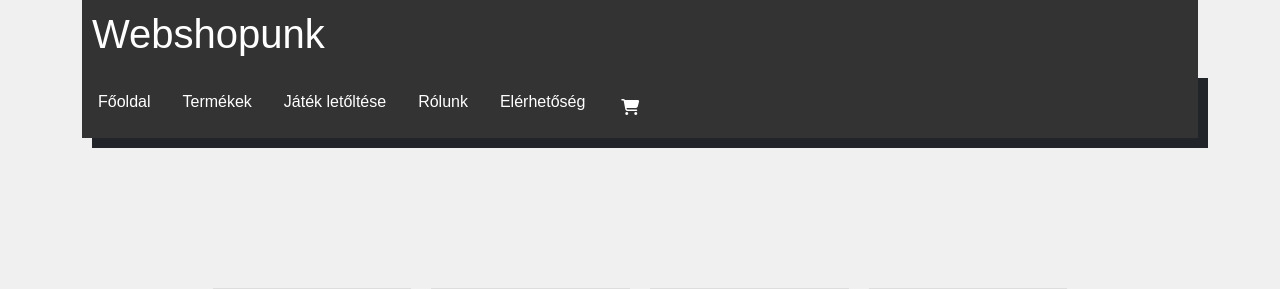
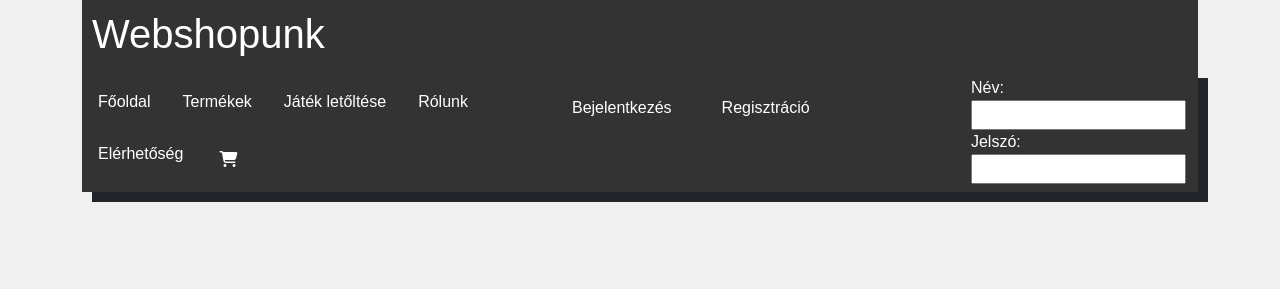
Before and after one commit to szpatrik0528/FinalProject, a PHP site: page /main.html in a window 1280 px wide. Shown: the top 289 px of the page. Run offline with PHP 8.4, Linux system fonts and the light colour scheme; some libraries are stand-ins or nearby versions.

Commit message:
regisztralas tema

```diff
--- a/main.css
+++ b/main.css
@@ -182,3 +182,29 @@ button {
 #back-button{
     background-color: #fff;
 }
+label {
+    color: white;
+}
+form{
+float: right;
+}
+
+.navbar button:hover {
+    background-color: #ddd;
+    color: #333;
+    width: 100%;
+}
+#regisztralas{
+    background-color: #333;
+    color: #fff;
+    border: none;
+    padding: 10px 20px;
+    margin-top: 10px;
+    cursor: pointer;
+}
+.navbar #regisztralas:hover {
+    background-color: #ddd;
+    color: #333;
+    width: 100%;
+
+}
--- a/main.html
+++ b/main.html
@@ -1,5 +1,6 @@
 <!DOCTYPE html>
 <html lang="hu">
+
 <head>
     <meta charset="UTF-8">
     <meta name="viewport" content="width=device-width, initial-scale=1.0">
@@ -8,6 +9,7 @@
     <link href="https://cdn.jsdelivr.net/npm/bootstrap@5.3.1/dist/css/bootstrap.min.css" rel="stylesheet">
     <link rel="stylesheet" href="main.css">
 </head>
+
 <body>
     <div class="container">
         <header>
@@ -17,12 +19,30 @@
 
         <nav class="navbar">
             <ul>
-                <li><a href="main.html">Főoldal</a></li>
-                <li><a href="termek.html">Termékek</a></li>
-                <li><a href="jatek.html">Játék letőltése</a></li>
-                <li><a href="rolunk.html">Rólunk</a></li>
-                <li><a href="elerheto.html">Elérhetőség</a></li>
-                <li class="logo"><button onclick="openCartPage()"><i class="fa-solid fa-cart-shopping"></i></button></li>
+                <div class="row">
+                    <div class="col-5">
+                        <li><a href="main.html">Főoldal</a></li>
+                        <li><a href="termek.html">Termékek</a></li>
+                        <li><a href="jatek.html">Játék letőltése</a></li>
+                        <li><a href="rolunk.html">Rólunk</a></li>
+                        <li><a href="elerheto.html">Elérhetőség</a></li>
+                        <li class="logo"><button onclick="openCartPage()"><i
+                                    class="fa-solid fa-cart-shopping"></i></button></li>
+                    </div>
+                    <div class="regform col-7">
+                        <form action="">
+                            <label for="">Név:</label>
+                            <br>
+                            <input type="text">
+                            <br>
+                            <label for="">Jelszó:</label>
+                            <br>
+                            <input type="password">
+                        </form>
+                        <li><button onclick="">Bejelentkezés</button></li>
+                        <li><a id="regisztralas" href="regisztralas.html" onclick="window.open(this.href, '_blank', 'width=500,height=500'); return false;">Regisztráció</a></li>
+                    </div>
+                </div>
             </ul>
         </nav>
 
@@ -84,4 +104,5 @@
         </div>
     </div>
 </body>
+
 </html>
```
Also changed, not shown: regisztralas.html (added, +26 -0 lines).
